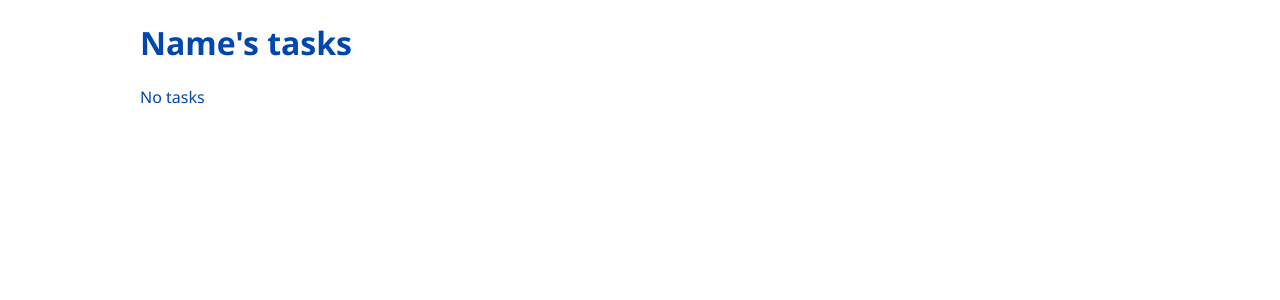
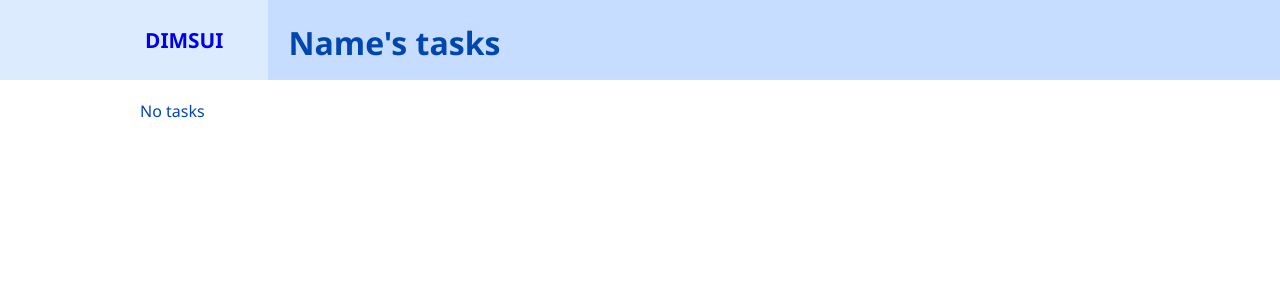
Before and after one commit to SADmammoth/DIMS.UI-4, a React (Create React App) app: page /members/1/tasks in a window 1280 px wide. Shown: the top 300 px of the page. Built offline with nearby package versions, Linux system fonts and the light colour scheme; no server answers; the database is empty.

Commit message:
feat: add header and react-helmet

```diff
--- a/package.json
+++ b/package.json
@@ -12,6 +12,7 @@
     "react": "^16.12.0",
     "react-bootstrap": "^1.0.0",
     "react-dom": "^16.12.0",
+    "react-helmet": "^5.2.1",
     "react-router-dom": "^5.1.2",
     "react-scripts": "^3.4.1"
   },
--- a/src/assets/styles/scss/index.scss
+++ b/src/assets/styles/scss/index.scss
@@ -2,6 +2,7 @@ $primary-bg: #c6ddff;
 $highlight-bg: #91bdff;
 $dark-bg: #447ace;
 $light-bg: white;
+$header-bg: #c6ddff96;
 $common-text: #0046af;
 $light-text: white;
 $success: #39ff57;
@@ -441,10 +442,16 @@ hr {
   }
 }
 
-.container {
+.container:not(.fullwidth) {
   max-width: 90vw;
   width: 1000px;
   margin: 0 auto;
+}
+
+.container.fullwidth {
+  max-width: 90vw;
+  width: calc(1000px + (100vw - 1000px) / 2);
+  float: right;
 }
 
 .icon-flag {
@@ -634,3 +641,50 @@ hr {
 a:visited {
   color: inherit;
 }
+
+.fixed-top {
+  position: fixed;
+  top: 0;
+}
+
+header {
+  height: 80px;
+  background: $header-bg;
+  z-index: 1000;
+  width: 100vw;
+  padding: 0;
+  margin: 0;
+  backdrop-filter: blur(10px);
+  border-bottom: 2px solid $light-bg;
+  & + * {
+    position: relative;
+    top: 100px;
+  }
+  .content {
+    margin-left: 40px;
+    background: $primary-bg;
+    padding: 0 20px;
+    width: 100%;
+    box-sizing: border-box;
+    height: 80px;
+  }
+}
+
+body {
+  margin: 0;
+  padding: 0;
+}
+
+.flex {
+  display: flex;
+}
+
+.site-title {
+  font-size: 1.3rem;
+  font-weight: bold;
+  padding: 5px;
+  a {
+    text-decoration: none;
+    cursor: pointer;
+  }
+}
--- a/src/components/elements/Container.js
+++ b/src/components/elements/Container.js
@@ -2,12 +2,17 @@ import React from 'react';
 import PropTypes from 'prop-types';
 
 function Container(props) {
-  return <div className={`container${props.fullwidth ? ' fullwidth' : ''}`}>{props.children}</div>;
+  return (
+    <div className={`container${props.fullwidth ? ' fullwidth' : ''}${props.display ? ` ${props.display}` : ''}`}>
+      {props.children}
+    </div>
+  );
 }
 
 Container.propTypes = {
   fullwidth: PropTypes.bool.isRequired,
   children: PropTypes.any,
+  display: PropTypes.string,
 };
 
 export default Container;
--- /dev/null
+++ b/src/components/elements/Header.js
@@ -0,0 +1,16 @@
+import React from 'react';
+import Container from './Container';
+import { Link } from 'react-router-dom';
+
+export default function Header(props) {
+  return (
+    <header className='fixed-top'>
+      <Container fullwidth display='flex'>
+        <p className='site-title'>
+          <Link to='/'>DIMSUI</Link>
+        </p>
+        <div className='content'>{props.content || props.children}</div>
+      </Container>
+    </header>
+  );
+}
--- a/src/pages/MemberProgressPage.js
+++ b/src/pages/MemberProgressPage.js
@@ -1,9 +1,11 @@
 import React from 'react';
 import { withRouter } from 'react-router-dom';
+import { Helmet } from 'react-helmet';
 import Client from '../helpers/Client';
 import MemberProgressCard from '../components/cards/MemberProgressCard';
 import CollapsableItemsList from '../components/lists/CollapsableItemsList';
 import Container from '../components/elements/Container';
+import Header from '../components/elements/Header';
 
 class MemberProgressPage extends React.Component {
   constructor(props) {
@@ -35,10 +37,15 @@ class MemberProgressPage extends React.Component {
     const anytask = Object.values(tasks)[0] || {};
 
     return (
-      <Container>
-        <h1>{`${anytask.userName || 'Name'}'s progress`}</h1>
-        <div>{Object.keys(tasks).length ? <CollapsableItemsList items={this.renderProgress()} /> : 'No tasks'}</div>
-      </Container>
+      <>
+        <Helmet>{`${anytask.userName || 'Name'}'s progress`}</Helmet>
+        <Header>
+          <h1>{`${anytask.userName || 'Name'}'s progress`}</h1>
+        </Header>
+        <Container>
+          <div>{Object.keys(tasks).length ? <CollapsableItemsList items={this.renderProgress()} /> : 'No tasks'}</div>
+        </Container>
+      </>
     );
   }
 }
--- a/src/pages/MemberTasksPage.js
+++ b/src/pages/MemberTasksPage.js
@@ -1,9 +1,11 @@
 import React from 'react';
-import { withRouter, Redirect } from 'react-router-dom';
+import { withRouter } from 'react-router-dom';
+import { Helmet } from 'react-helmet';
 import Client from '../helpers/Client';
 import MemberTaskCard from '../components/cards/MemberTaskCard/MemberTaskCard';
 import CollapsableItemsList from '../components/lists/CollapsableItemsList';
 import Container from '../components/elements/Container';
+import Header from '../components/elements/Header';
 
 class MemberTasksPage extends React.Component {
   constructor(props) {
@@ -79,9 +81,14 @@ class MemberTasksPage extends React.Component {
   render() {
     const { tasks, name } = this.state;
     const { taskSet } = this.props;
+    const title = `${name}'s tasks`;
     return (
+      <>
+        <Helmet>
+          <title>{title}</title>
+        </Helmet>
+        <Header>{taskSet !== 'all' && <h1>{title}</h1>}</Header>
         <Container>
-        {taskSet !== 'all' && <h1>{`${name}'s tasks`}</h1>}
           <div>
             {Object.keys(tasks).length ? (
               <CollapsableItemsList open={this.props.match.params.open} items={this.renderTasks()} />
@@ -90,6 +97,7 @@ class MemberTasksPage extends React.Component {
             )}
           </div>
         </Container>
+      </>
     );
   }
 }
--- a/src/pages/MemberTracksPage.js
+++ b/src/pages/MemberTracksPage.js
@@ -1,9 +1,11 @@
 import React from 'react';
 import { withRouter } from 'react-router-dom';
+import { Helmet } from 'react-helmet';
 import Client from '../helpers/Client';
 import TaskTrackCard from '../components/cards/TaskTrackCard';
 import CollapsableItemsList from '../components/lists/CollapsableItemsList';
 import Container from '../components/elements/Container';
+import Header from '../components/elements/Header';
 
 class MemberTracksPage extends React.Component {
   constructor(props) {
@@ -44,11 +46,19 @@ class MemberTracksPage extends React.Component {
 
   render() {
     return (
-      <Container>
-        <div>
-          {Object.keys(this.state.tracks).length ? <CollapsableItemsList items={this.renderTracks()} /> : 'No tracks'}
-        </div>
-      </Container>
+      <>
+        <Helmet>
+          <title>Task tracks</title>
+        </Helmet>
+        <Header>
+          <h1>Your Task tracks</h1>
+        </Header>
+        <Container>
+          <div>
+            {Object.keys(this.state.tracks).length ? <CollapsableItemsList items={this.renderTracks()} /> : 'No tracks'}
+          </div>
+        </Container>
+      </>
     );
   }
 }
--- a/src/pages/MembersManagerPage.js
+++ b/src/pages/MembersManagerPage.js
@@ -1,9 +1,11 @@
 import React from 'react';
 import { withRouter } from 'react-router-dom';
+import { Helmet } from 'react-helmet';
 import Client from '../helpers/Client';
 import MemberCard from '../components/cards/MemberCard';
 import CollapsableItemsList from '../components/lists/CollapsableItemsList';
 import Container from '../components/elements/Container';
+import Header from '../components/elements/Header';
 
 class MembersManagerPage extends React.Component {
   constructor(props) {
@@ -69,9 +71,17 @@ class MembersManagerPage extends React.Component {
 
   render() {
     return (
-      <Container>
-        <CollapsableItemsList items={this.renderMembers()} />
-      </Container>
+      <>
+        <Helmet>
+          <title>Members</title>
+        </Helmet>
+        <Header>
+          <h1>Members</h1>
+        </Header>
+        <Container>
+          <CollapsableItemsList items={this.renderMembers()} />
+        </Container>
+      </>
     );
   }
 }
```
Also changed, not shown: 1 other file (tests, documents, lock files or other folders). Lines whose indentation alone changed are shown as unchanged.
